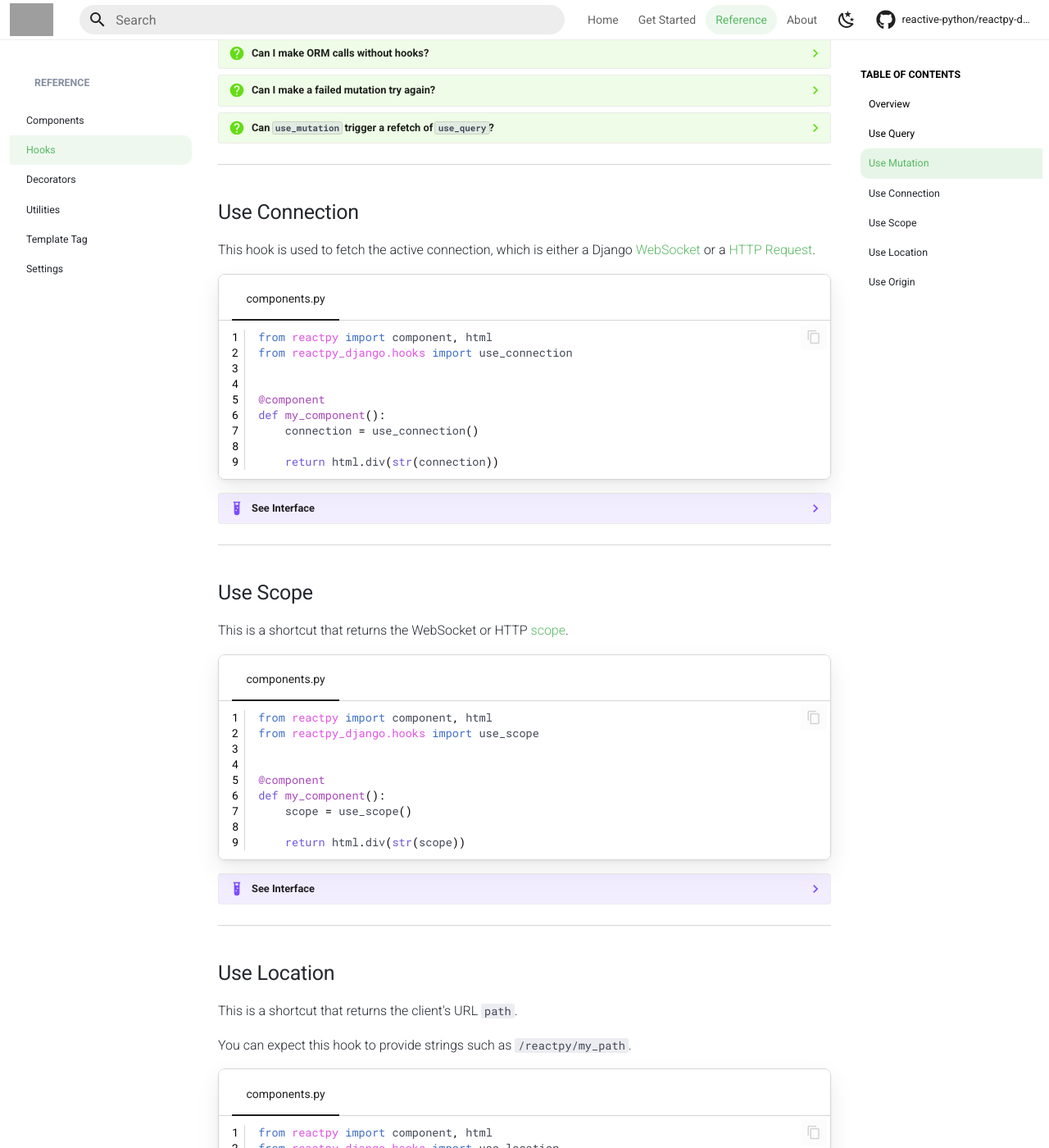
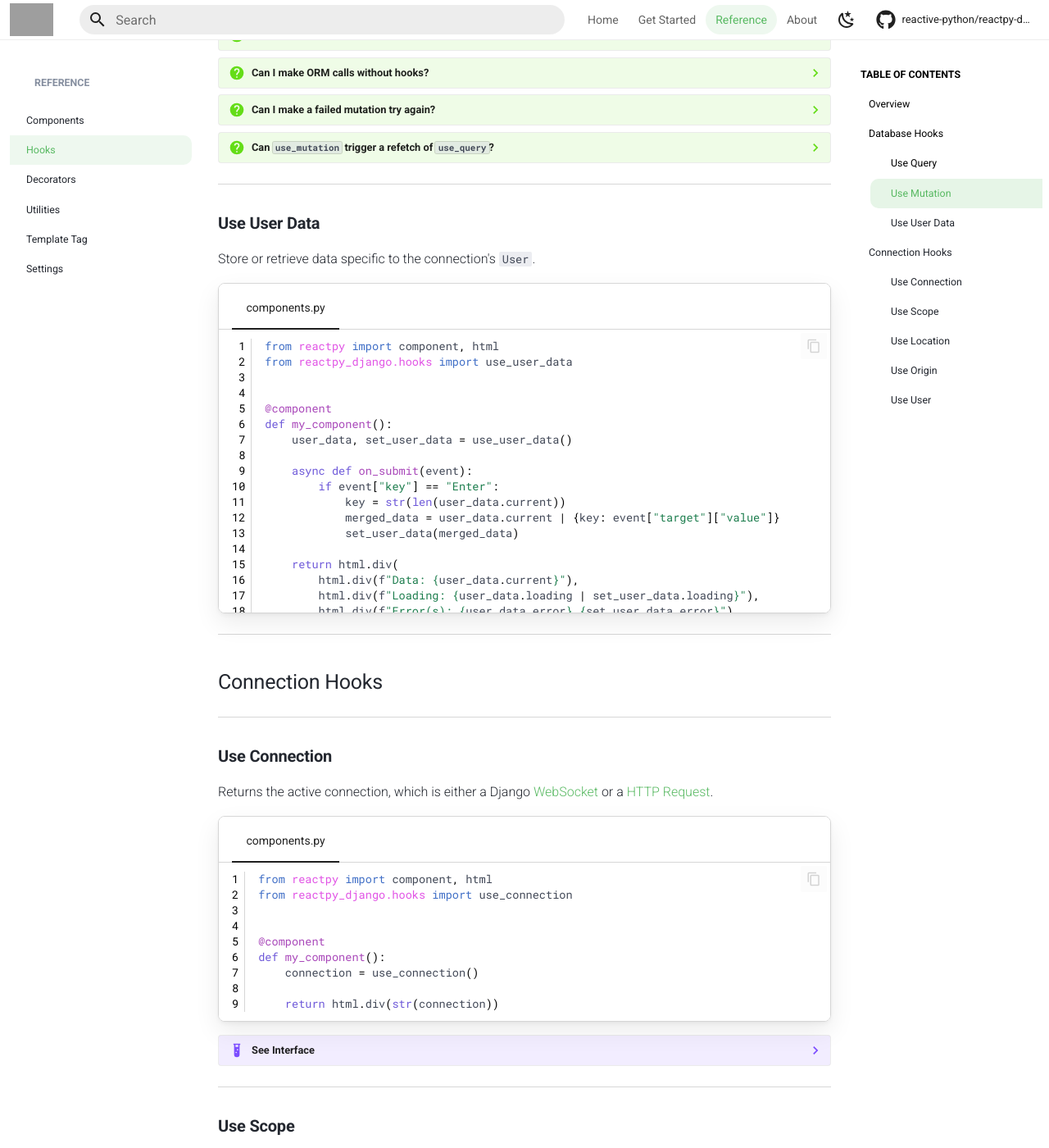
Before and after one commit to reactive-python/reactpy-django, an MkDocs documentation site: the page built from docs/src/reference/hooks.md, in a window 1280 px wide and 1400 px high, scrolled down 2179 px. Shown: the whole window at 82% size. Built offline with MkDocs 1.6.1 and Material for MkDocs 9.7.7, drawn with Linux system fonts in a browser that asks for light colours; comment, search, counter and statistics services are not loaded; the version menu is left out; some of the changed text lies outside the part shown; grey boxes are pictures that could not be loaded.

Commit message:
finish Use User Data docs

````diff
--- a/docs/python/use-user-data.py
+++ b/docs/python/use-user-data.py
@@ -7,12 +7,10 @@ def my_component():
     user_data, set_user_data = use_user_data()
 
     async def on_submit(event):
-        if user_data.current is None:
-            raise ValueError("User data not loaded or user is anonymous.")
-
         if event["key"] == "Enter":
-            num = len(user_data.current)
-            set_user_data(user_data.current | {f"#{num}": event["target"]["value"]})
+            key = str(len(user_data.current))
+            merged_data = user_data.current | {key: event["target"]["value"]}
+            set_user_data(merged_data)
 
     return html.div(
         html.div(f"Data: {user_data.current}"),
--- a/docs/src/reference/hooks.md
+++ b/docs/src/reference/hooks.md
@@ -14,11 +14,15 @@ Prefabricated hooks can be used within your `components.py` to help simplify dev
 
 ---
 
-## Use Query
+## Database Hooks
 
-This hook is used to execute functions in the background and return the result, typically to [read](https://www.sumologic.com/glossary/crud/) data the Django ORM.
+---
 
-The [default postprocessor](../reference/utils.md#django-query-postprocessor) expects your query function to `#!python return` a Django `#!python Model` or `#!python QuerySet`. The postprocessor needs to be changed to execute other types of queries.
+### Use Query
+
+Execute functions in the background and return the result, typically to [read](https://www.sumologic.com/glossary/crud/) data from the Django ORM.
+
+The [default postprocessor](../reference/utils.md#django-query-postprocessor) expects your query function to `#!python return` a Django `#!python Model` or `#!python QuerySet`. This needs to be changed or disabled to execute other types of queries.
 
 Query functions can be sync or async.
 
@@ -160,9 +164,9 @@ Query functions can be sync or async.
 
 ---
 
-## Use Mutation
+### Use Mutation
 
-This hook is used to modify data in the background, typically to [create/update/delete](https://www.sumologic.com/glossary/crud/) data from the Django ORM.
+Modify data in the background, typically to [create/update/delete](https://www.sumologic.com/glossary/crud/) data from the Django ORM.
 
 Mutation functions can `#!python return False` to manually prevent your `#!python refetch=...` function from executing. All other returns are ignored.
 
@@ -269,9 +273,25 @@ Mutation functions can be sync or async.
 
 ---
 
-## Use Connection
+### Use User Data
 
-This hook is used to fetch the active connection, which is either a Django [WebSocket](https://channels.readthedocs.io/en/stable/topics/consumers.html#asyncjsonwebsocketconsumer) or a [HTTP Request](https://docs.djangoproject.com/en/4.2/ref/request-response/#django.http.HttpRequest).
+Store or retrieve data specific to the connection's `#!python User`.
+
+=== "components.py"
+
+    ```python
+    {% include "../../python/use-user-data.py" %}
+    ```
+
+---
+
+## Connection Hooks
+
+---
+
+### Use Connection
+
+Returns the active connection, which is either a Django [WebSocket](https://channels.readthedocs.io/en/stable/topics/consumers.html#asyncjsonwebsocketconsumer) or a [HTTP Request](https://docs.djangoproject.com/en/4.2/ref/request-response/#django.http.HttpRequest).
 
 === "components.py"
 
@@ -289,13 +309,13 @@ This hook is used to fetch the active connection, which is either a Django [WebS
 
     | Type | Description |
     | --- | --- |
-    | `#!python Connection` | The component's `WebSocket` or `HttpRequest`. |
+    | `#!python Connection` | An object that contains a `carrier` (`WebSocket` or `HttpRequest`), `scope`, and `location`. |
 
 ---
 
-## Use Scope
+### Use Scope
 
-This is a shortcut that returns the WebSocket or HTTP [scope](https://channels.readthedocs.io/en/stable/topics/consumers.html#scope).
+Shortcut that returns the WebSocket or HTTP connection's [scope](https://channels.readthedocs.io/en/stable/topics/consumers.html#scope).
 
 === "components.py"
 
@@ -313,13 +333,13 @@ This is a shortcut that returns the WebSocket or HTTP [scope](https://channels.r
 
     | Type | Description |
     | --- | --- |
-    | `#!python MutableMapping[str, Any]` | The WebSocket's `#!python scope`. |
+    | `#!python MutableMapping[str, Any]` | The connection's `#!python scope`. |
 
 ---
 
-## Use Location
+### Use Location
 
-This is a shortcut that returns the client's URL `#!python path`.
+Shortcut that returns the WebSocket or HTTP connection's URL `#!python path`.
 
 You can expect this hook to provide strings such as `/reactpy/my_path`.
 
@@ -349,9 +369,9 @@ You can expect this hook to provide strings such as `/reactpy/my_path`.
 
 ---
 
-## Use Origin
+### Use Origin
 
-This is a shortcut that returns the client's `#!python origin`.
+Shortcut that returns the WebSocket or HTTP connection's `#!python origin`.
 
 You can expect this hook to provide strings such as `http://example.com`.
 
@@ -372,3 +392,15 @@ You can expect this hook to provide strings such as `http://example.com`.
     | Type | Description |
     | --- | --- |
     | `#!python str | None` | A string containing the browser's current origin, obtained from WebSocket or HTTP headers (if available). |
+
+---
+
+### Use User
+
+Shortcut that returns the WebSocket or HTTP connection's `#!python User`.
+
+=== "components.py"
+
+    ```python
+    {% include "../../python/use-user.py" %}
+    ```
````
Also changed, not shown: 1 other file.
